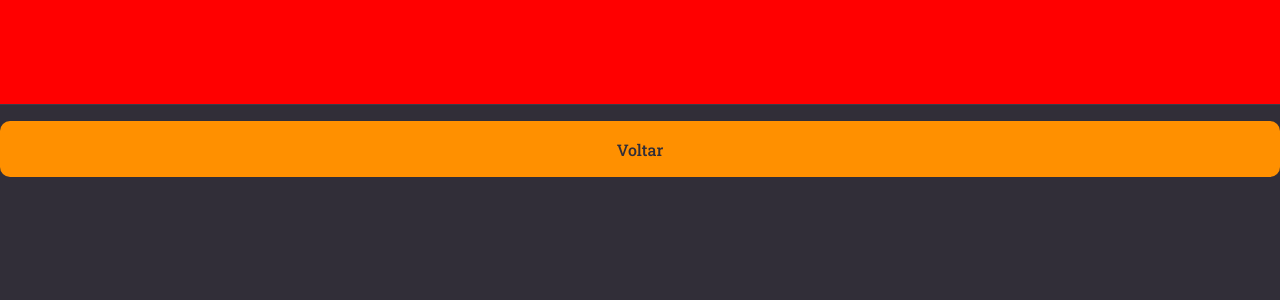
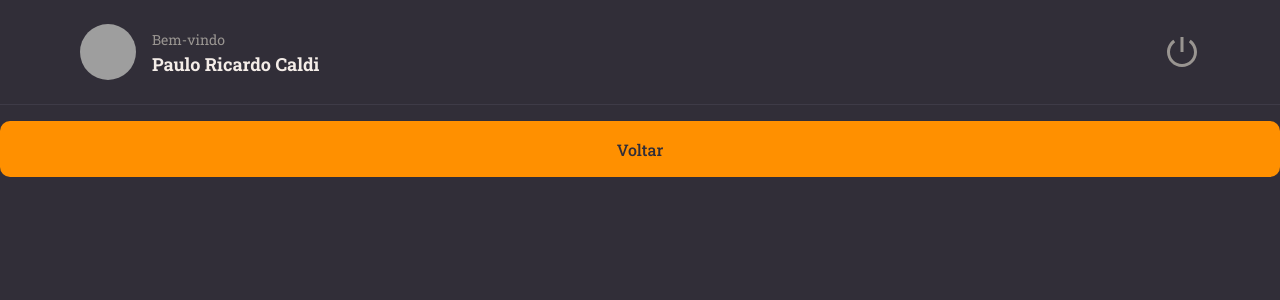
Before and after one commit to pcaldi/rocketNotes, a React (Vite) app: page / in a window 1280 px wide. Shown: the top 300 px of the page. Built offline with nearby package versions, Linux system fonts and the light colour scheme; grey boxes are pictures that could not be loaded.

Commit message:
Finalizando o Header

```diff
--- a/src/components/Header/index.jsx
+++ b/src/components/Header/index.jsx
@@ -1,10 +1,23 @@
-import { Container} from './styles';
+import {RiShutDownLine} from 'react-icons/ri'
+
+import { Container, Profile, Logout} from './styles';
 
 
 export function Header(){
   return(
     <Container>
+      <Profile>
+        <img src="https://github.com/pcaldi.png" alt="Foto do usuário" />
+        <div>
+          <span>Bem-vindo</span>
+          <strong>Paulo Ricardo Caldi</strong>
+        </div>
+      </Profile>
 
+      <Logout>
+
+        <RiShutDownLine />
+      </Logout>
     </Container>
   )
 }
--- a/src/components/Header/styles.js
+++ b/src/components/Header/styles.js
@@ -16,5 +16,48 @@
 
     padding: 0 80px;
 
-    background: red;
   `
+
+export const Profile = styled.div `
+
+  display: flex;
+  align-items: center;
+
+  > img {
+    width: 56px;
+    height: 56px;
+    border-radius: 50%;
+  }
+
+  > div {
+    display: flex;
+    flex-direction: column;
+    margin-left: 16px;
+    line-height: 24px;
+
+    span {
+      font-size: 14px;
+      color: ${({theme}) => theme.COLORS.GRAY_100};
+    }
+
+    strong {
+      font-size: 18px;
+      color: ${({theme}) => theme.COLORS.WITHE};
+    }
+  }
+`;
+
+export const Logout = styled.button`
+  display: flex;
+  align-items: center;
+  justify-content: center;
+  background: none;
+  border: none;
+  color: ${({theme}) => theme.COLORS.GRAY_100};
+  font-size: 36px;
+
+  &:hover {
+    color: ${({theme}) => theme.COLORS.ORANGE};
+  }
+
+`;
```
